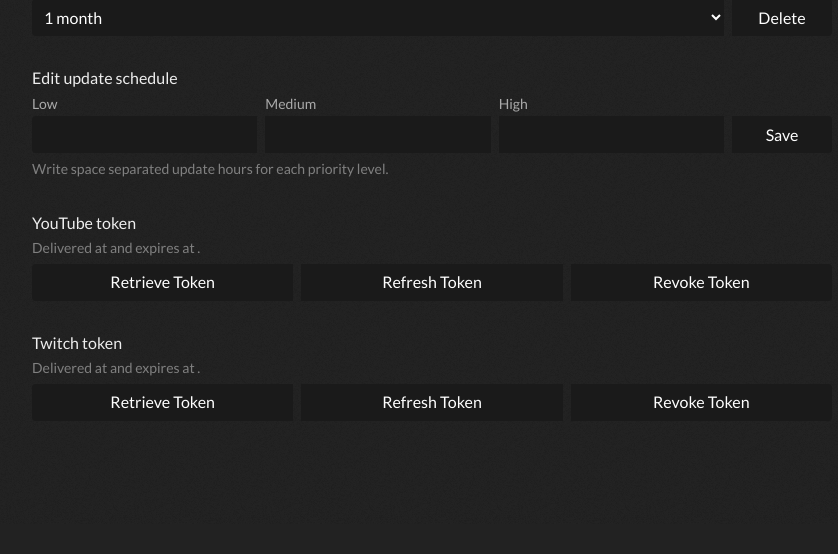
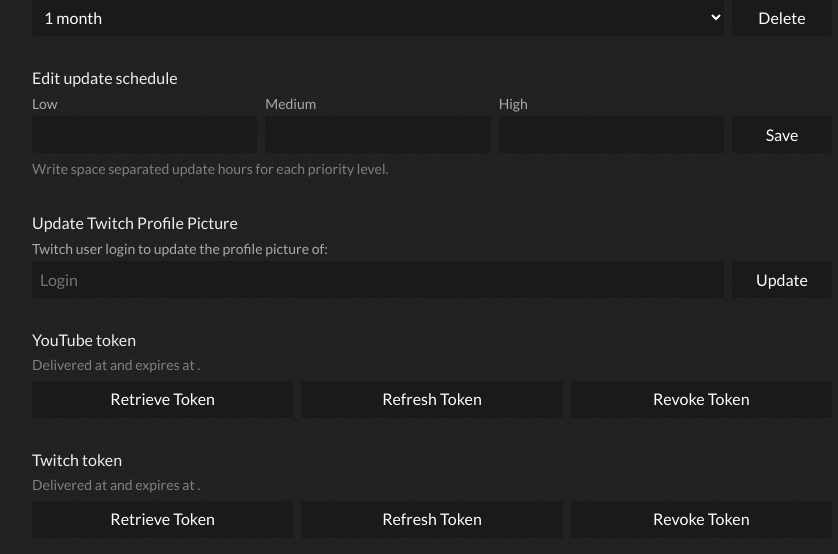
Before and after one commit to ychalier/notifpy, a Django app: template notifpy/templates/notifpy/settings.html in a window 1280 px wide. Shown: the part 276-830 px from the top of the page, without its empty margins (208-1046 px from the left). Before the commit the page ends 684 px from the top, so only its background shows below. Run offline with Django 3.2, Linux system fonts and the light colour scheme; the template is opened without the code that fills it, so the values that code supplies are empty; some libraries are stand-ins or nearby versions.

Commit message:
v0.16.0: added Twitch profile picture update feature

```diff
--- a/notifpy/templates/notifpy/settings.html
+++ b/notifpy/templates/notifpy/settings.html
@@ -69,6 +69,23 @@
 </div>
 
 <div class="setting">
+    <div class="setting__title">Update Twitch Profile Picture</div>
+    <div class="setting__body">
+        <form class="setting__el--inline" action="{% url 'notifpy:update_profile_picture' %}" method="POST">
+            <div class="setting__el--inline__item labeled_input">
+                <label for="input--login">Twitch user login to update the profile picture of:</label>
+                <input class="setting__el__border--first" id="input--login" type="text" name="login" placeholder="Login" />
+            </div>
+            {%csrf_token%}
+            <div class="setting__el--inline__item labeled_input setting__el--inline__item--submit">
+                <label></label>
+                <input class="setting__el__border--last" type="submit" value="Update" />
+            </div>
+        </form>
+    </div>
+</div>
+
+<div class="setting">
     <div class="setting__title">YouTube token</div>
     <div class="setting__body">
         <p class="setting__el--hint">
--- a/notifpy/templates/notifpy/subscriptions.html
+++ b/notifpy/templates/notifpy/subscriptions.html
@@ -58,6 +58,7 @@
         <input type="hidden" name="state" value="{{ user.subscribed }}">
         <input class="subscription__input" type="submit" name="submit" value="{{user.display_name}}">
         <a href="{{ user.link }}/videos" ><img class="external_link" src="{% static 'notifpy/icons/external.svg' %}"/></a>
+        <a href="{% url 'notifpy:update_profile_picture_login' login=user.login %}"><img class="external_link" src="{% static 'notifpy/icons/reload.svg' %}"/></a>
     </form>
     {% endfor %}
 </div>
--- a/notifpy/urls.py
+++ b/notifpy/urls.py
@@ -35,4 +35,6 @@ urlpatterns = [
     path("subscriptions", views.subscriptions, name="subscriptions"),
     path("subscribe", views.subscribe, name="subscribe"),
     path("subscribe/<media>/<target>", views.subscribe_batch, name="subscribe_batch"),
+    path("update-profile-picture", views.update_profile_picture, name="update_profile_picture"),
+    path("update-profile-picture/<login>", views.update_profile_picture, name="update_profile_picture_login"),
 ]
--- a/setup.py
+++ b/setup.py
@@ -9,7 +9,7 @@ os.chdir(os.path.normpath(os.path.join(os.path.abspath(__file__), os.pardir)))
 
 setup(
     name='django-notifpy',
-    version='0.15.0',
+    version='0.16.0',
     packages=find_packages(),
     include_package_data=True,
     license='MIT License',
```
Also changed, not shown: notifpy/operator.py (+14 -0 lines), notifpy/views.py (+10 -0 lines), notifpy/static/notifpy/icons/reload.svg (added).
